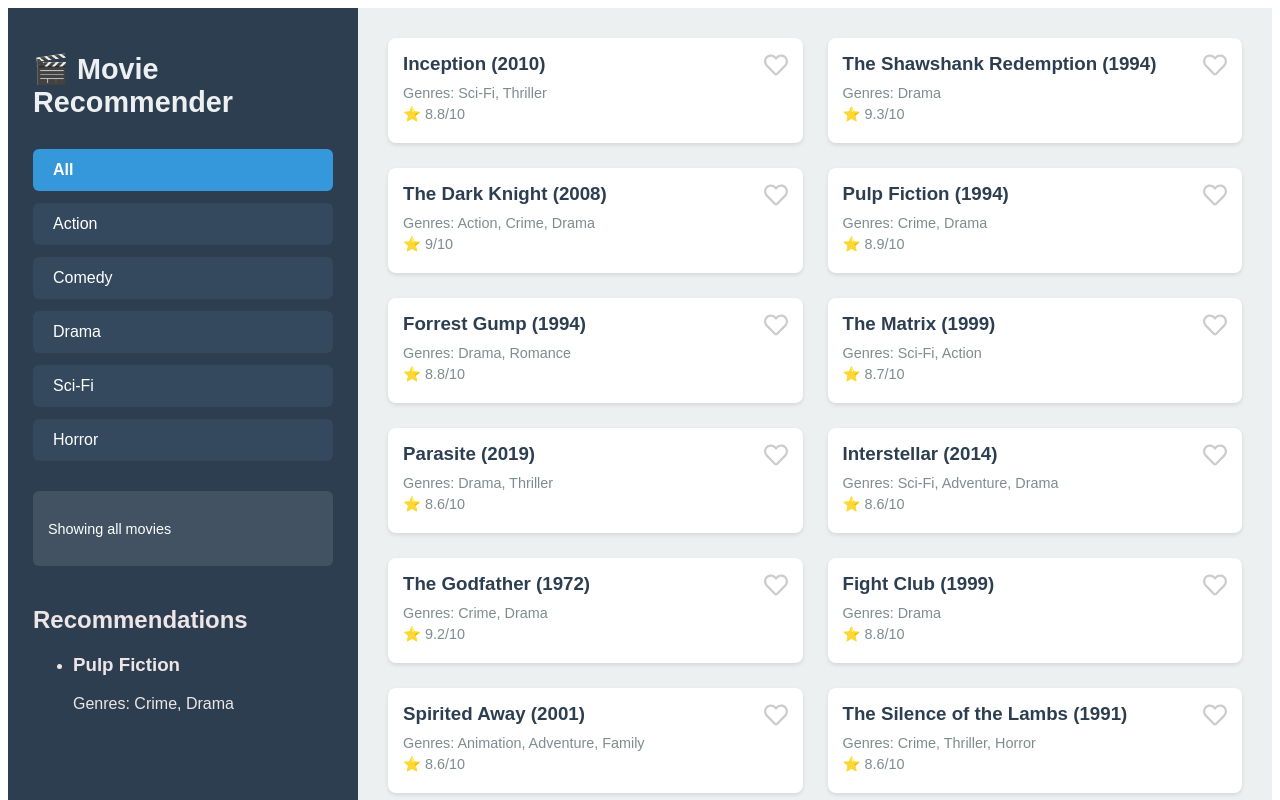
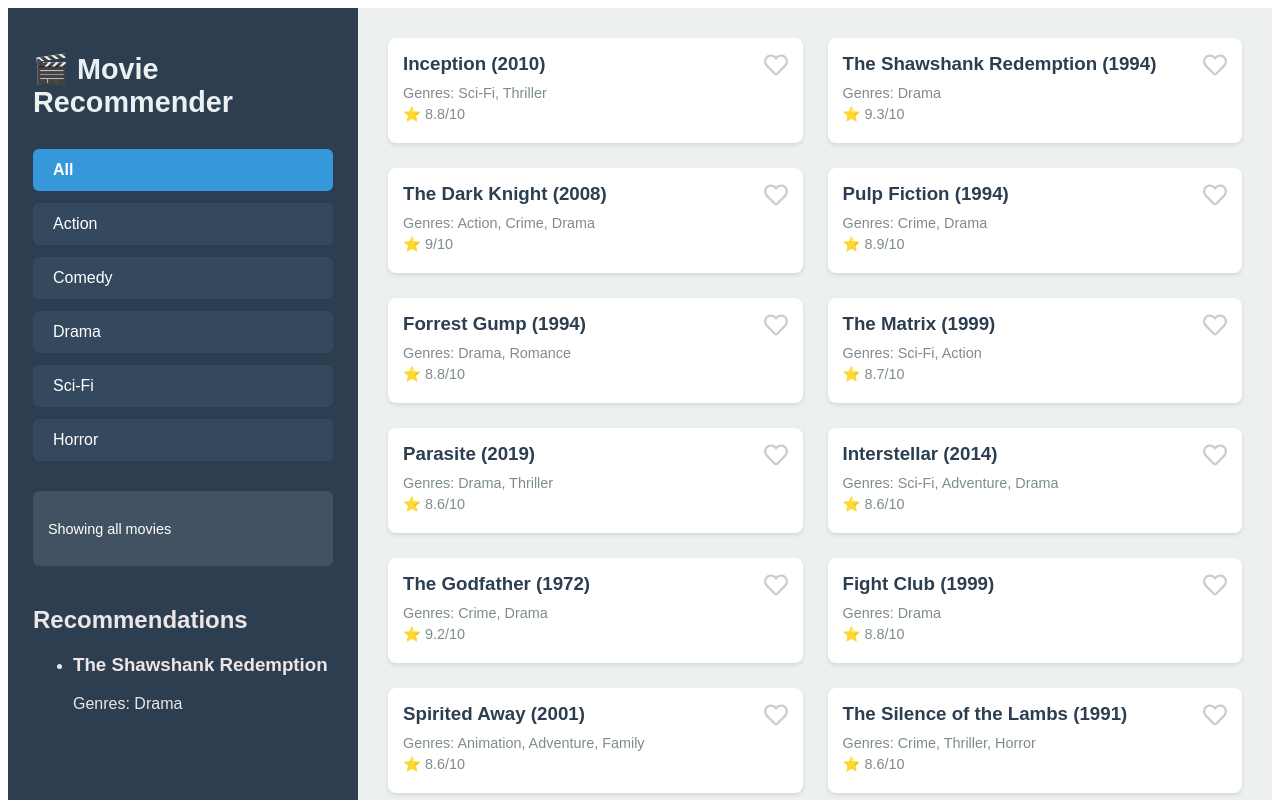
Before and after one commit to malexa21/MovieRecomandationML, a React (Vite) app: page / in a window 1280 px wide. Shown: the top 800 px of the page. Built offline with nearby package versions, Linux system fonts and the light colour scheme.

Commit message:
Tested values for flat function

```diff
--- a/src/App.jsx
+++ b/src/App.jsx
@@ -80,8 +80,8 @@ const Interface = () => {
         <div className='recommended'>
           <MLMovies
             users={{
-              user1: [1, 2, 10],
-              user2: [3, 6, 22]
+              user1: [1, 6, 10],
+              user2: [3, 6, 27]
             }}
           />
         </div>
```
